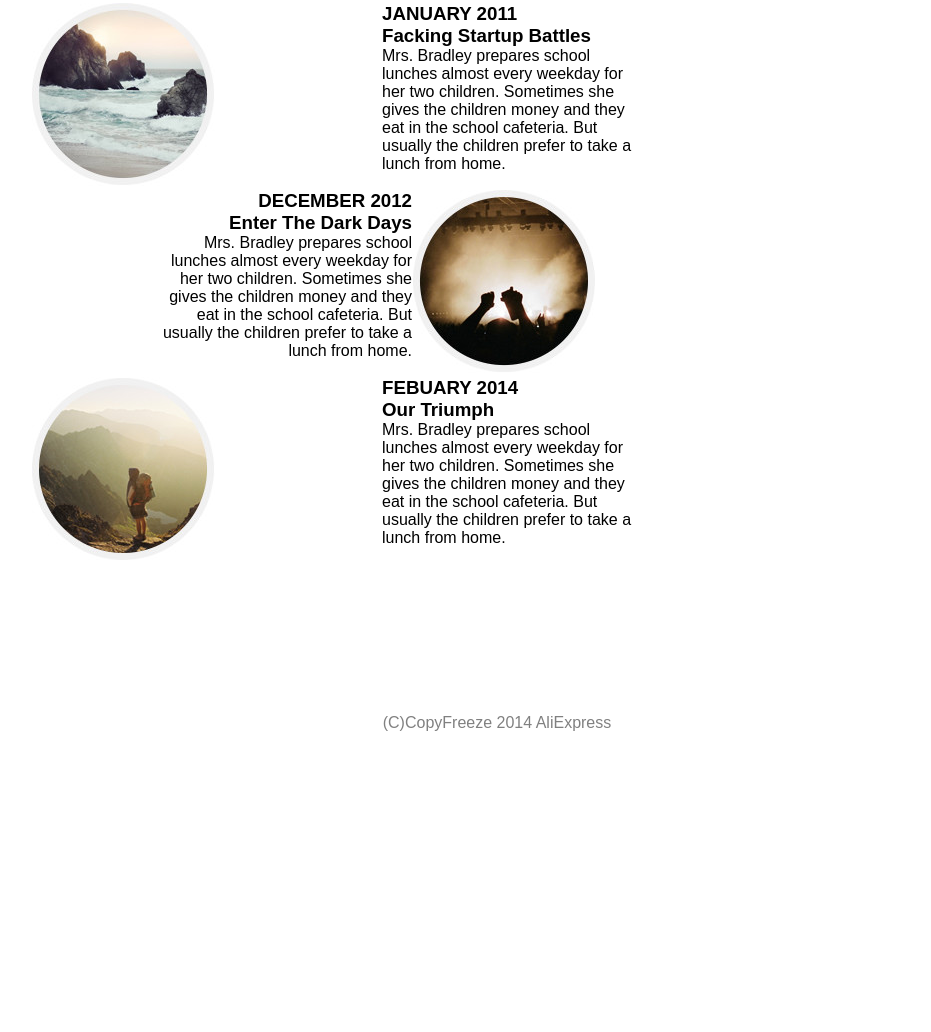
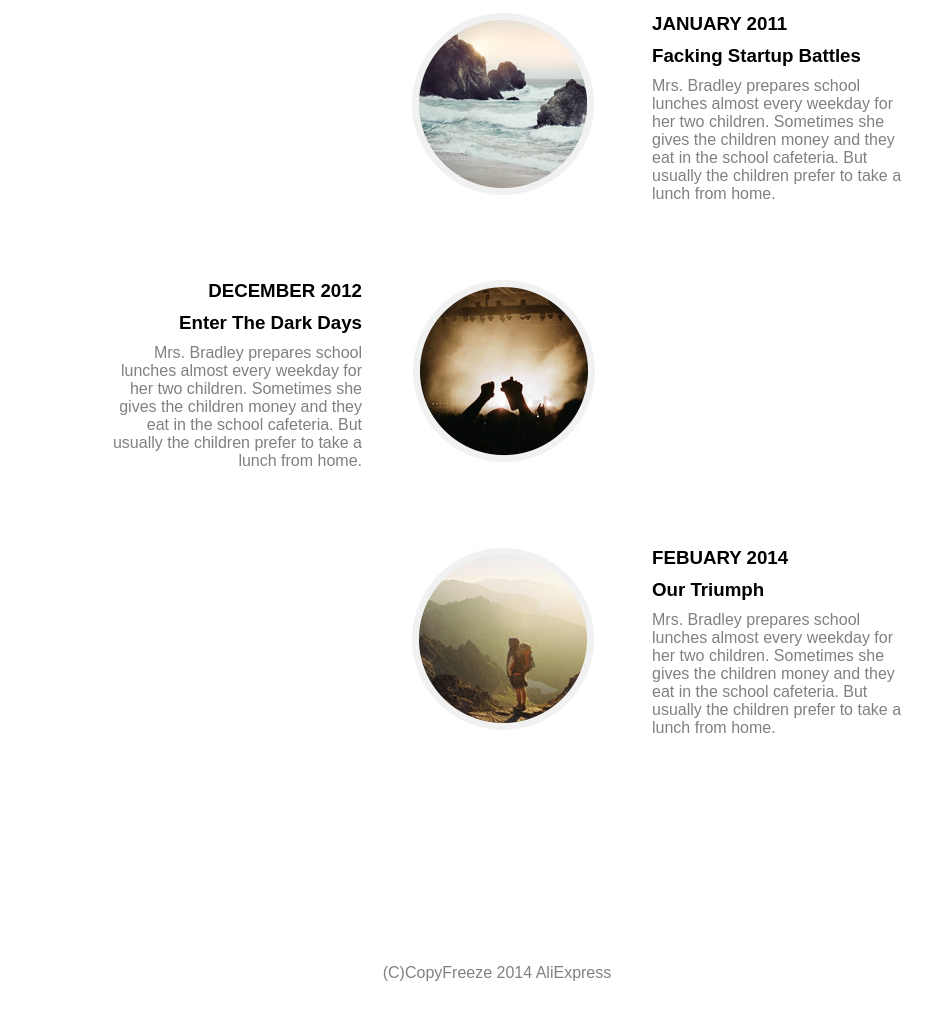
Before and after one commit to GebelGerman/myexamples, a plain HTML site: page proj1/index.html in a window 1280 px wide. Shown: the part 2681-3713 px from the top of the page, without its empty margins (143-1074 px from the left). Before the commit the page ends 3563 px from the top, so only its background shows below. Drawn offline with Linux system fonts and the light colour scheme; a script that the page names is missing.

Commit message:
finish page

```diff
--- a/proj1/css/style.css
+++ b/proj1/css/style.css
@@ -136,30 +136,41 @@ menu li a{
     float: right;
 }
 .about{
-    margin-top: 150px;
+    margin-top: 80px;
 }
 .about_item{
-    width: 600px;
+    width: 490px;
+    margin-bottom: 80px;
 }
-
+.about_item h3{
+    margin-bottom: 10px;
+}
+.about_item p{
+    color:gray;
+}
 .discript{
     width: 250px;
 }
 .about_item:nth-child(odd) .discript{
-    margin-left: 130px;
     text-align: right;
     float: left;
+    margin-right: 50px;
+}
+.about_item:nth-child(odd){
+    margin-left: 80px;
 }
 .about_item:nth-child(even) .discript{
     text-align: left;
     float: right;
+    margin-left: 50px;
 }
-
-
+.about_item:nth-child(even){
+    margin-left: 380px;
+}
 
 footer{
     color: gray;
     text-align: center;
     padding-top: 150px;
-    padding-bottom: 150px;
+    padding-bottom: 50px;
 }
```
